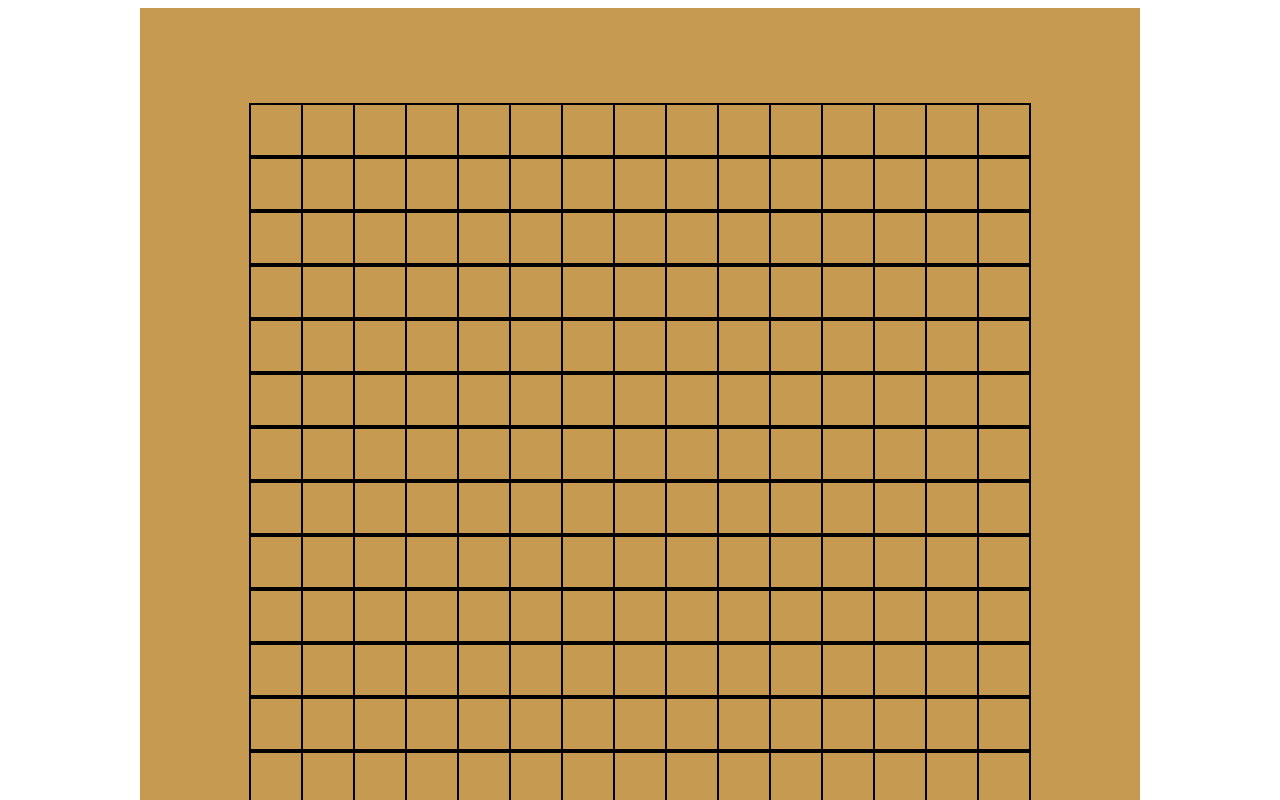
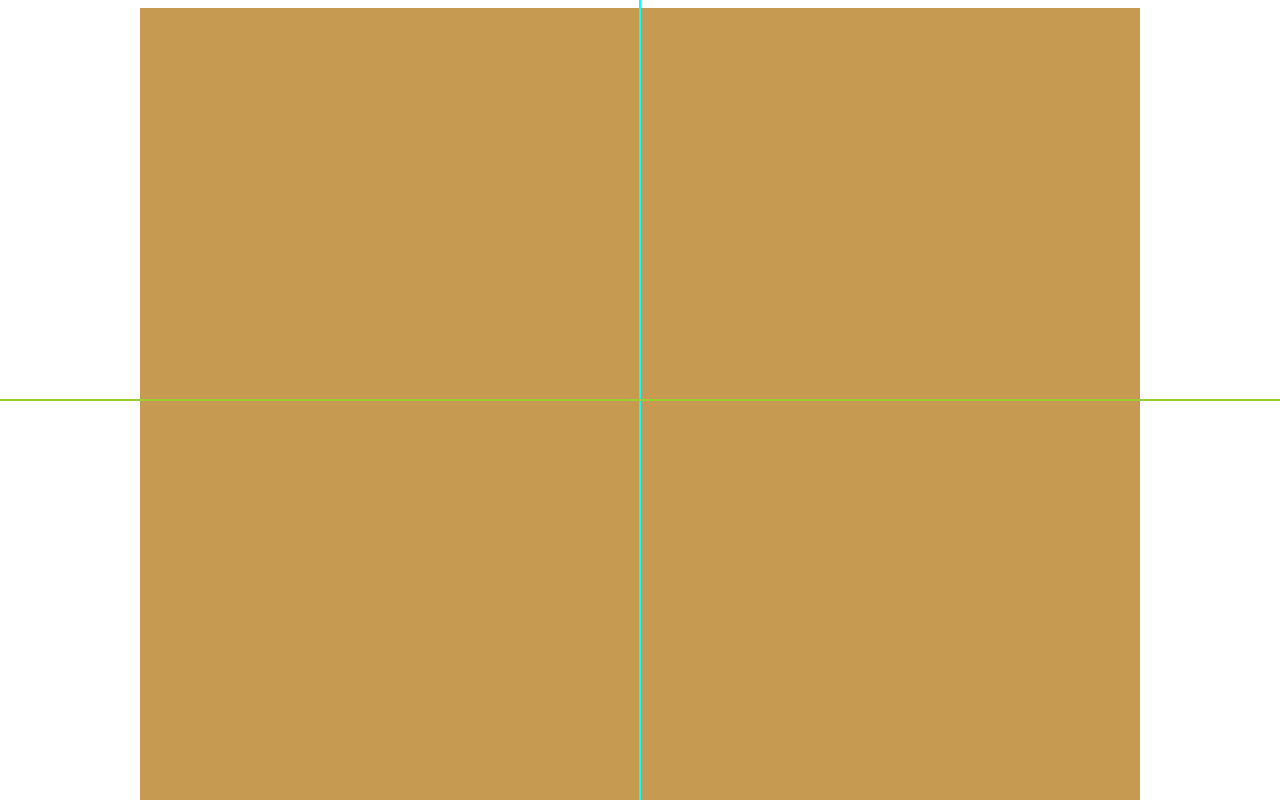
Before and after one commit to jhssttj/Omok, a React (Create React App) app: page / in a window 1280 px wide. Shown: the top 800 px of the page. Built offline with nearby package versions, Linux system fonts and the light colour scheme.

Commit message:
Test out after and before feature of css

```diff
--- a/src/styles/Board.css
+++ b/src/styles/Board.css
@@ -12,12 +12,32 @@
   display: flex;
   justify-content: space-evenly;
   flex-direction: row;
-  border: 0.25px solid black;
 }
 
 .square {
   width: 50px;
   height: 50px;
   background-color: rgb(198,154,81);
-  border: 0.25px solid black;
 }
+
+.square:before {
+  content:"";
+  height: 100%;
+  width:2px;
+  background:cyan;
+  position: absolute;
+  top: 0%;
+  left: 50%;
+  transform: translateX(-50%);
+}
+
+.square:after {
+  content:"";
+  height: 2px;
+  width:100%;
+  background:yellowgreen;
+  position: absolute;
+  top: 50%;
+  left: 0;
+  transform: translateY(-50%);
+}
```
